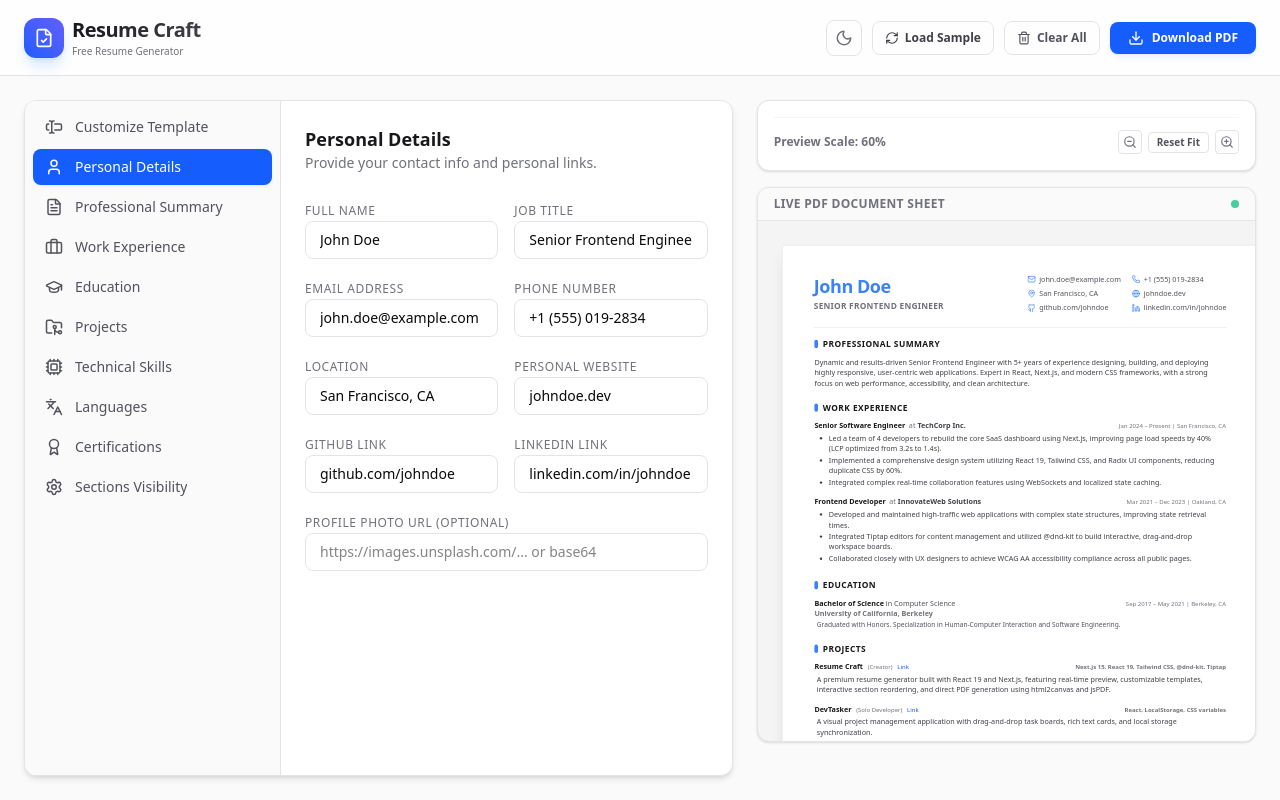
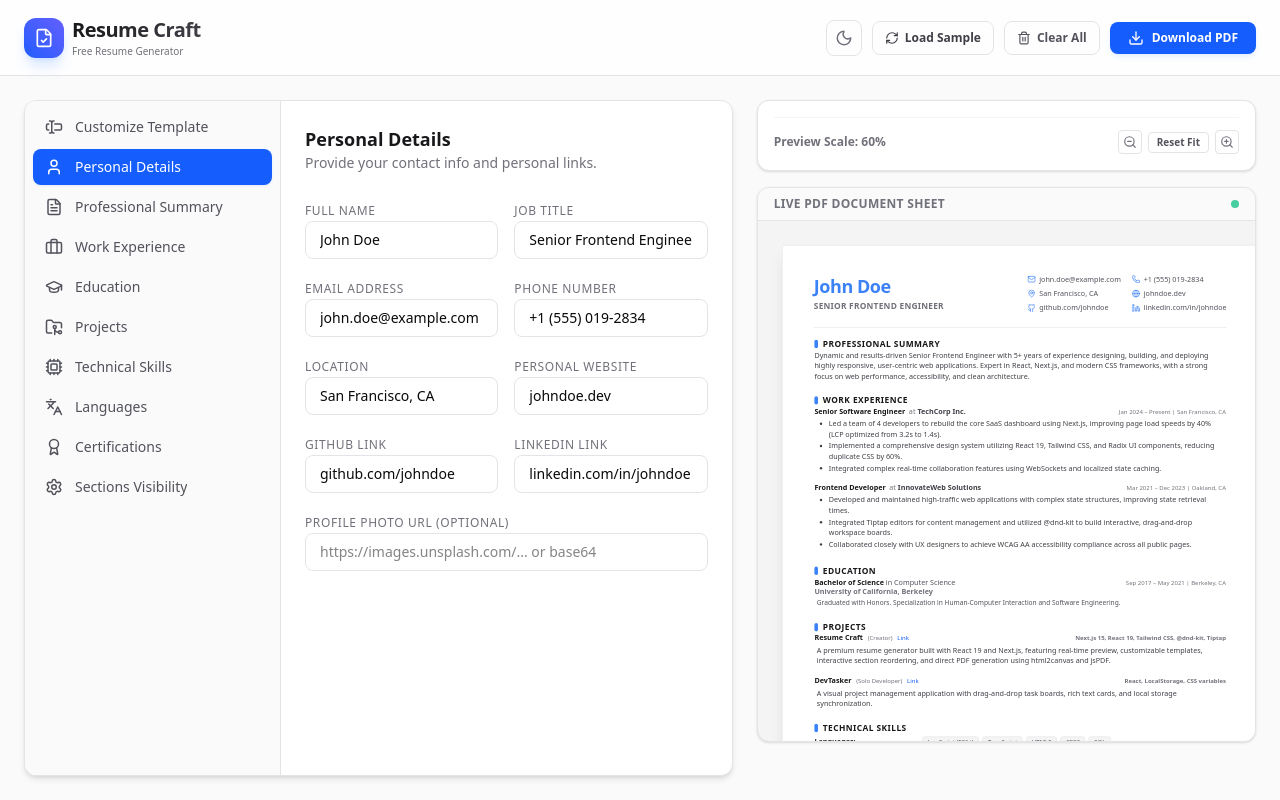
Before and after one commit to barfpani/CVora, a Next.js app: page / in a window 1280 px wide. Built offline with nearby package versions, Linux system fonts and the light colour scheme; a web font is replaced by a local one.

Commit message:
Tweaked other templates and also resolved the pdf page issue

```diff
--- a/components/preview/Templates.tsx
+++ b/components/preview/Templates.tsx
@@ -277,9 +277,11 @@ export function TemplateHeader({ state, primaryColor }: SectionProps) {
 // TEMPLATE SECTION TITLE
 // -------------------------------------------------------------
 export function TemplateSectionTitle({ title, primaryColor, template }: { title: string; primaryColor: string; template: string }) {
+
+  // Modern Template Section Title
   if (template === "modern") {
     return (
-      <div className="mb-3">
+      <div className="mb-0">
         <h3 className="text-sm font-bold uppercase tracking-wider text-zinc-900 flex items-center gap-2">
           <span className="w-1.5 h-3.5 rounded" style={{ backgroundColor: primaryColor }} />
           {title}
@@ -288,9 +290,10 @@ export function TemplateSectionTitle({ title, primaryColor, template }: { title:
     );
   }
 
+  // Minimalist Template Section Title
   if (template === "minimalist") {
     return (
-      <div className="mb-3 mt-4 border-b border-zinc-200 pb-1">
+      <div className="mb-0 mt-0 border-b border-zinc-200 pb-1">
         <h3 className="text-xs font-bold uppercase tracking-widest text-zinc-700">
           {title}
         </h3>
@@ -298,9 +301,10 @@ export function TemplateSectionTitle({ title, primaryColor, template }: { title:
     );
   }
 
+  // Creative Template Section Title
   if (template === "creative") {
     return (
-      <div className="mb-3.5 mt-5">
+      <div className="mb-0 mt-0">
         <h3 className="text-sm font-extrabold text-zinc-900 pb-1 border-b-2" style={{ borderColor: `${primaryColor}40` }}>
           <span className="px-2 py-0.5 rounded text-[11px] text-white font-bold mr-2 align-middle" style={{ backgroundColor: primaryColor }}>
             {"//"}
@@ -311,9 +315,10 @@ export function TemplateSectionTitle({ title, primaryColor, template }: { title:
     );
   }
 
+  // Vintage Minimalist Template Section Title
   if (template === "vintageMinimalist") {
     return (
-      <div className="mb-3 mt-3" style={getVintageFontStyle()}>
+      <div className="mb-3 mt-4" style={getVintageFontStyle()}>
         <div className="flex items-center gap-3">
           <h3
             className="shrink-0 text-[16px] font-bold text-zinc-900"
@@ -333,7 +338,7 @@ export function TemplateSectionTitle({ title, primaryColor, template }: { title:
 
   // Professional Template Title
   return (
-    <div className="mb-3 mt-4 border-b border-zinc-300 pb-1">
+    <div className="mb-0 mt-0 border-b border-zinc-300 pb-1">
       <h3 className="text-sm font-bold uppercase tracking-wide" style={{ color: primaryColor }}>
         {title}
       </h3>
@@ -561,7 +566,7 @@ export function RenderSkills({ state, primaryColor }: SectionProps) {
       style={isVintage ? getVintageSectionStyle(state) : getSectionTextStyle(state)}
     >
       <TemplateSectionTitle title="Technical Skills" primaryColor={primaryColor} template={theme.template} />
-      <div className={isVintage ? "-mt-3 pl-4 space-y-[-0.5px]" : "space-y-2"}>
+      <div className={isVintage ? "-mt-3 pl-4 space-y-[-0.5px]" : "mt-1 space-y-1"}>
         {activeSkills.map((category) => {
           const tags = category.skills.split(",").map(t => t.trim()).filter(Boolean);
           return (
@@ -605,7 +610,7 @@ export function RenderLanguages({ state, primaryColor }: SectionProps) {
       style={isVintage ? getVintageSectionStyle(state) : getSectionTextStyle(state)}
     >
       <TemplateSectionTitle title="Languages" primaryColor={primaryColor} template={theme.template} />
-      <div className={isVintage ? " -mt-2 pl-4 flex flex-wrap gap-x-10 gap-y-3 text-xs" : "flex flex-wrap gap-x-6 gap-y-2 text-xs"}>
+      <div className={isVintage ? " -mt-2 pl-4 flex flex-wrap gap-x-10 gap-y-3 text-xs" : " mt-1 flex flex-wrap gap-x-6 gap-y-2 text-xs"}>
         {activeLangs.map((lang) => (
           <div key={lang.id} className="flex items-center gap-2">
             <span className={isVintage ? "font-semibold text-zinc-900" : "font-bold text-zinc-850"}>{lang.name}</span>
@@ -633,7 +638,7 @@ export function RenderCertifications({ state, primaryColor }: SectionProps) {
       style={isVintage ? getVintageSectionStyle(state) : getSectionTextStyle(state)}
     >
       <TemplateSectionTitle title="Certifications & Awards" primaryColor={primaryColor} template={theme.template} />
-      <div className={isVintage ? "-mt-2 pl-4 space-y-1" : "space-y-2"}>
+      <div className={isVintage ? "-mt-2 pl-4 space-y-1" : "mt-1 space-y-2"}>
         {activeCerts.map((cert) => (
           <div key={cert.id} className="flex justify-between items-baseline text-xs">
             <div>
```
